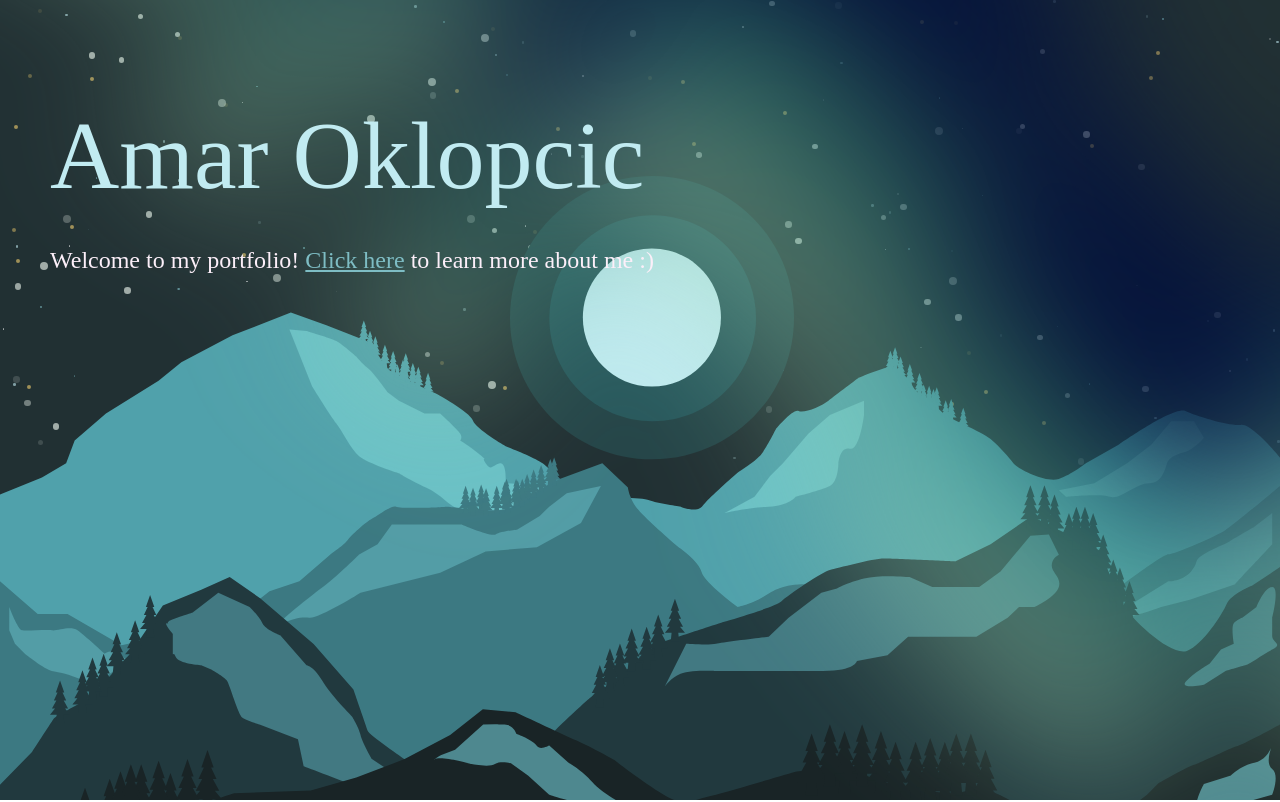
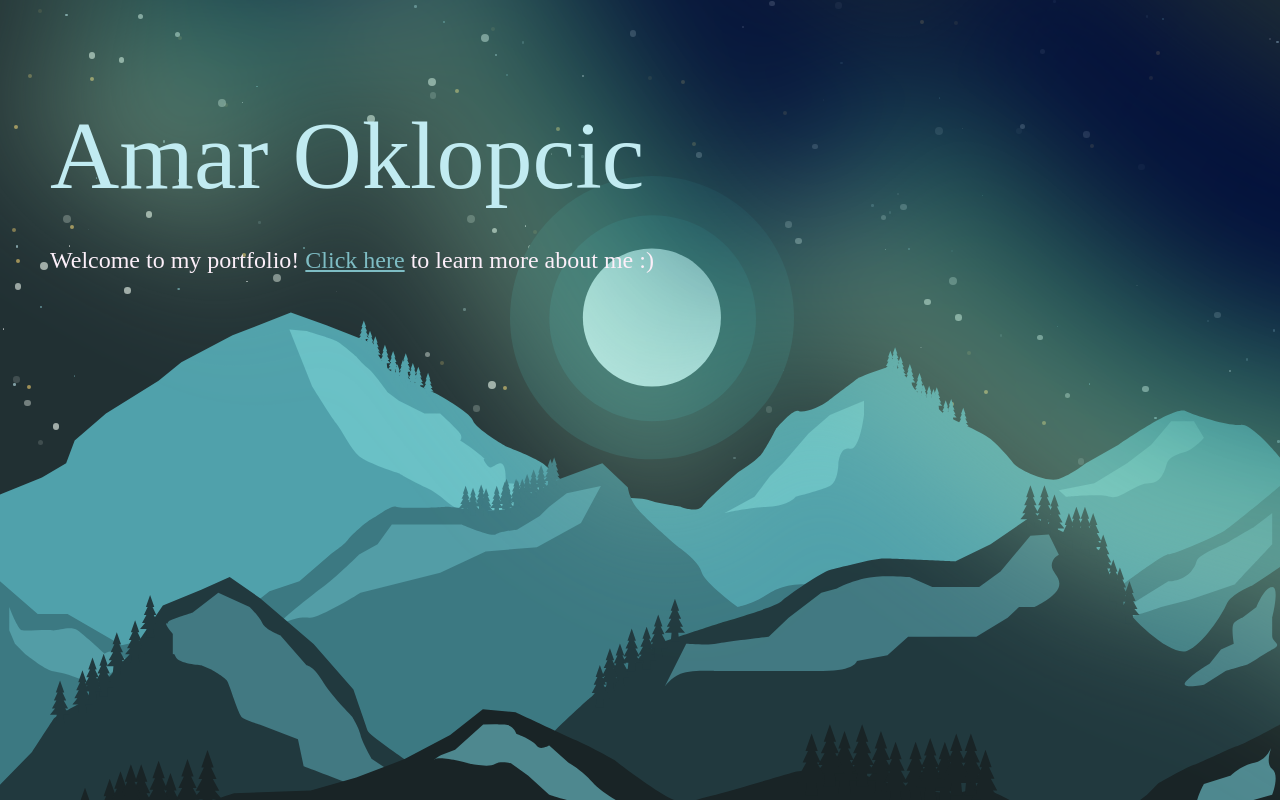
Before and after one commit to amaroklopcic/portfolio-2023, a React (Create React App) app: page / in a window 1280 px wide. Shown: the top 802 px of the page. Built offline with nearby package versions, Linux system fonts and the light colour scheme.

Commit message:
memoized lights in AuroraLights component

```diff
--- a/src/components/NorthernLights/AuroraLights.jsx
+++ b/src/components/NorthernLights/AuroraLights.jsx
@@ -1,8 +1,8 @@
+import { useMemo } from "react";
 import "./NorthernLights.css";
 
-function AuroraLights() {
-  const numberOfLights = 20;
-
+function AuroraLights({ numberOfLights = 20 }) {
+  const lights = useMemo(() => {
     const colorVariations = [
       "#a1d9b4",
       "#32988a",
@@ -10,6 +10,7 @@ function AuroraLights() {
     ];
 
     const lights = [];
+
     for (let i = 0; i < numberOfLights; i++) {
       const randomColor = colorVariations[
         Math.floor(Math.random() * colorVariations.length)
@@ -21,6 +22,9 @@ function AuroraLights() {
       const scale = 0.1 * Math.random();
       lights.push([randomColor, duration, delay, x, y, scale]);
     }
+
+    return lights;
+  }, [numberOfLights])
 
   return (
     <div className="lights">
```
Lines whose indentation alone changed are shown as unchanged.
